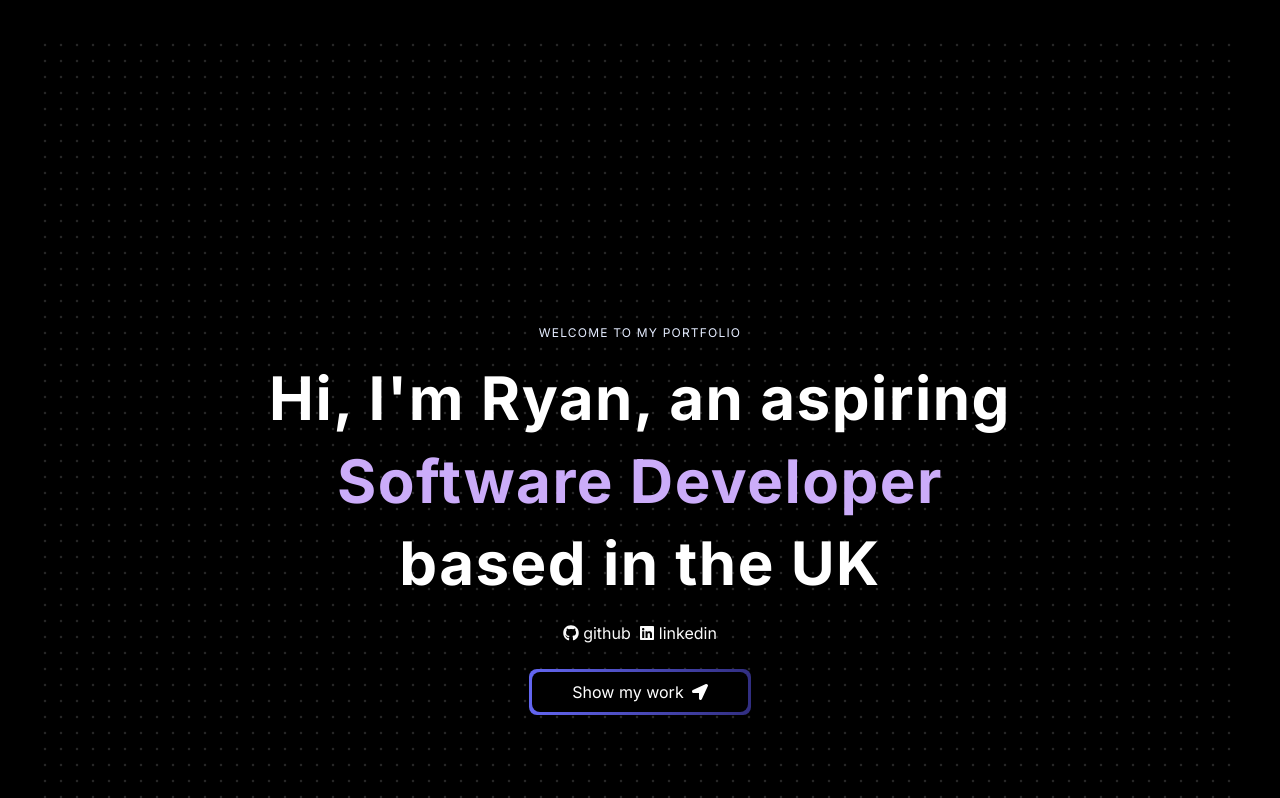
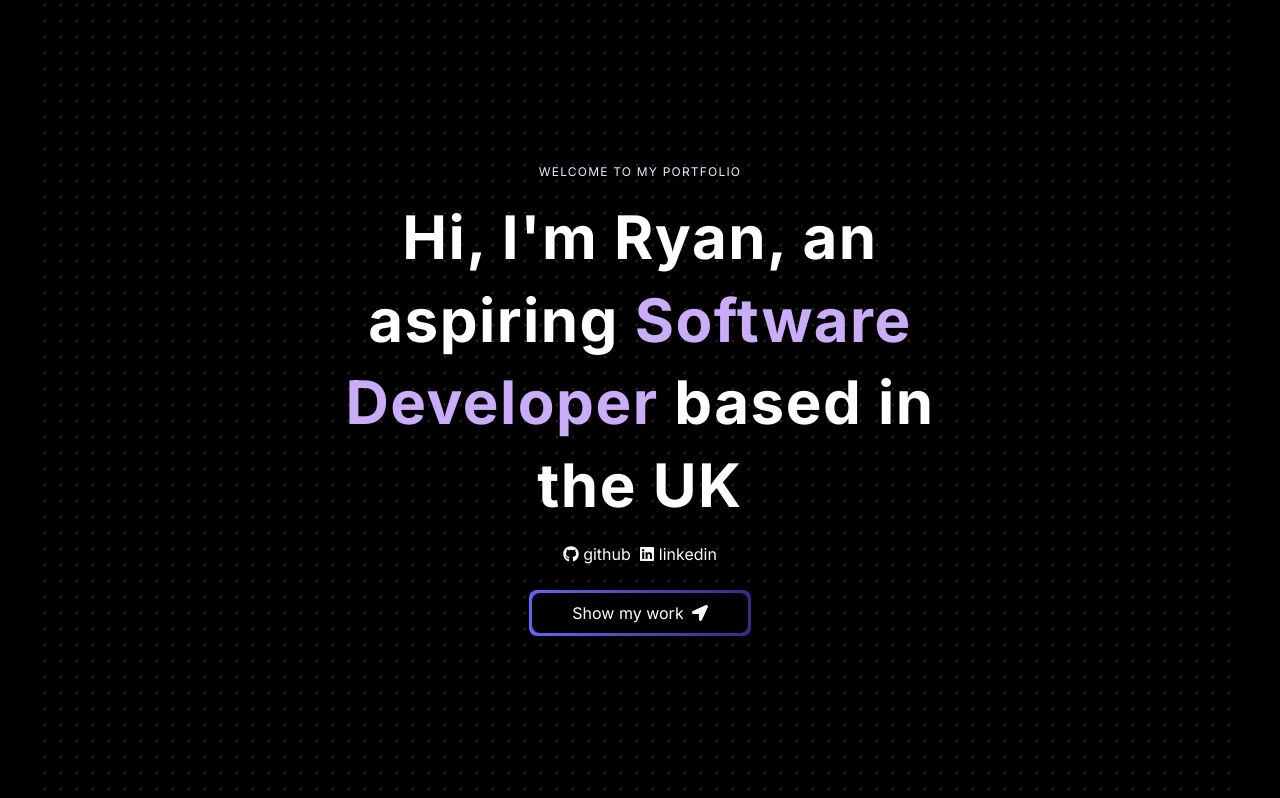
Before and after one commit to RThom6/rthom6.github.io, a Next.js app: page / in a window 1280 px wide. Shown: the top 798 px of the page. Built offline with nearby package versions, Linux system fonts and the light colour scheme.

Commit message:
Finally got the spacing right on large

```diff
--- a/app/page.tsx
+++ b/app/page.tsx
@@ -6,8 +6,8 @@ import { FaHome } from "react-icons/fa";
 
 export default function Home() {
   return (
-    <main className="bg-black-200 flex justify-center items-center flex-col overflow-hidden mx-auto sm:px-10 px-5">
-      <div className="max-w-7xl w-full">
+    <main className="bg-black flex justify-center items-center flex-col overflow-hidden mx-auto sm:px-10 px-5">
+      <div className="w-full">
         <FloatingNav navItems={[
           {name: 'Home', link:'/', icon: <FaHome/>}
         ]}/>
--- a/components/grid.tsx
+++ b/components/grid.tsx
@@ -5,7 +5,7 @@ import { gridItems } from '@/data'
 const Grid = () => {
   return (
     <section id="about">
-        <BentoGrid>
+        <BentoGrid className="relative">
             {gridItems.map(
                 (item) => (
                     <BentoGridItem
--- a/components/hero.tsx
+++ b/components/hero.tsx
@@ -7,14 +7,11 @@ import { FaGithub, FaLinkedin, FaLocationArrow } from 'react-icons/fa'
 
 const Hero = () => {
   return (
-    <div className="pb-20 pt-10">
-
-        <div className="h-screen w-full dark:bg-black bg-white  dark:bg-grid-white/[0.0] bg-grid-black-100/[0.2] flex items-center justify-center absolute top-0 left-0">
-        <div className="absolute pointer-events-none inset-0 flex items-center justify-center dark:bg-black bg-white [mask-image:radial-gradient(ellipse_at_center,transparent_20%,black)]" />
-        </div>
-        <HeroHighlight>
-          <div className="flex justify-center relative my-20 z-10">
-            <div className='max-w-[89vw] md:max-w-2xl lg:max-w-[60vw] flex flex-col items-center justify-center'>
+    <div>
+        <div className="h-screen w-full dark:bg-black bg-white flex items-center justify-center relative">
+        <HeroHighlight containerClassName='w-screen'>
+          <div className="flex justify-center z-10">
+            <div className='md:max-w-2xl flex flex-col items-center justify-center'>
               <h2 className="uppercase tracking-widest text-xs text-center text-blue-100 max-w-80">
                 Welcome to my portfolio
               </h2>
@@ -43,6 +40,7 @@ const Hero = () => {
             </div>
           </div>
         </HeroHighlight>
+      </div>
     </div>
   )
 }
--- a/components/ui/hero-highlight.tsx
+++ b/components/ui/hero-highlight.tsx
@@ -29,14 +29,14 @@ export const HeroHighlight = ({
   return (
     <div
       className={cn(
-        "relative h-[60rem] flex items-center bg-white dark:bg-black justify-center w-full group",
+        "relative lg:h-[60rem] sm:h-[40rem] flex items-center bg-white dark:bg-black justify-center group",
         containerClassName
       )}
       onMouseMove={handleMouseMove}
     >
       <div className="absolute inset-0 bg-dot-thick-neutral-300 dark:bg-dot-thick-neutral-800  pointer-events-none" />
       <motion.div
-        className="pointer-events-none bg-dot-thick-indigo-500 dark:bg-dot-thick-indigo-500   absolute inset-0 opacity-0 transition duration-300 group-hover:opacity-100"
+        className="pointer-events-none bg-dot-thick-indigo-500 dark:bg-dot-thick-indigo-500 absolute inset-0 opacity-0 transition duration-300 group-hover:opacity-100"
         style={{
           WebkitMaskImage: useMotionTemplate`
             radial-gradient(
```
